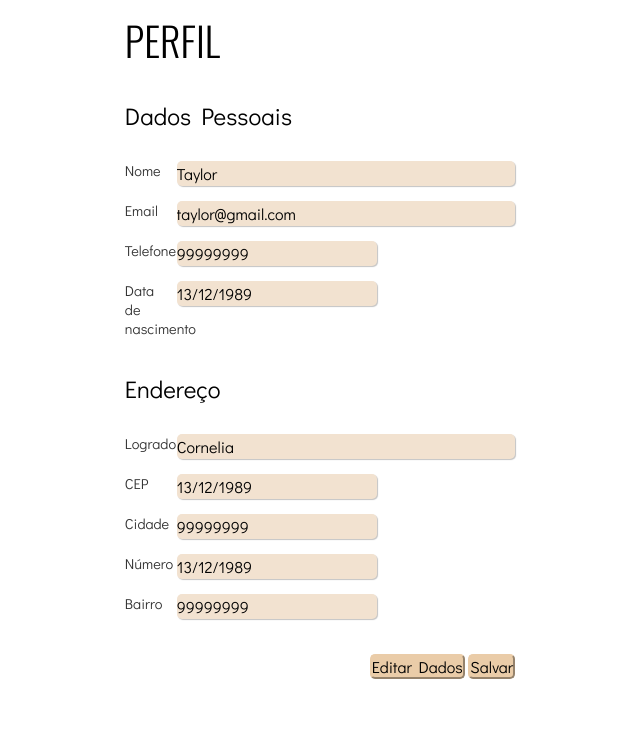
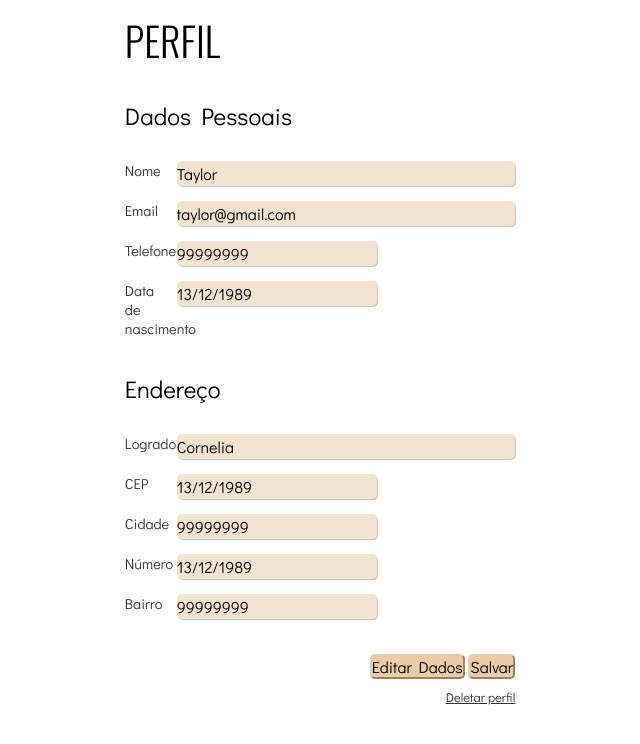
Before and after one commit to PedroGiacomin/life-joias, a React (Create React App) app: page /perfil in a window 1280 px wide. Shown: the top 744 px of the page, without its empty margins (295-935 px from the left). Built offline with nearby package versions, Linux system fonts and the light colour scheme.

Commit message:
Botao de deletar perfil

```diff
--- a/src/pages/Perfil/Perfil.css
+++ b/src/pages/Perfil/Perfil.css
@@ -131,3 +131,10 @@
 .doisBotoesPerfil{
   align-self: flex-end;
 }
+
+.deletarPerfil{
+  padding-top: 10px;
+  align-self: flex-end;
+  font-size: 0.8em;
+  color: #343434;
+}
--- a/src/pages/Perfil/Perfil.js
+++ b/src/pages/Perfil/Perfil.js
@@ -4,6 +4,7 @@ import Button from "react-bootstrap/Button";
 import {useState} from "react";
 
 import "./Perfil.css"
+import { Link } from "react-router-dom";
 
 function Perfil(){
 
@@ -124,7 +125,7 @@ function Perfil(){
             Salvar
           </Button>{' '}
         </div>
-
+        <Link to="/" className="deletarPerfil">Deletar perfil</Link>
       </div>
     </div>
   );
```
